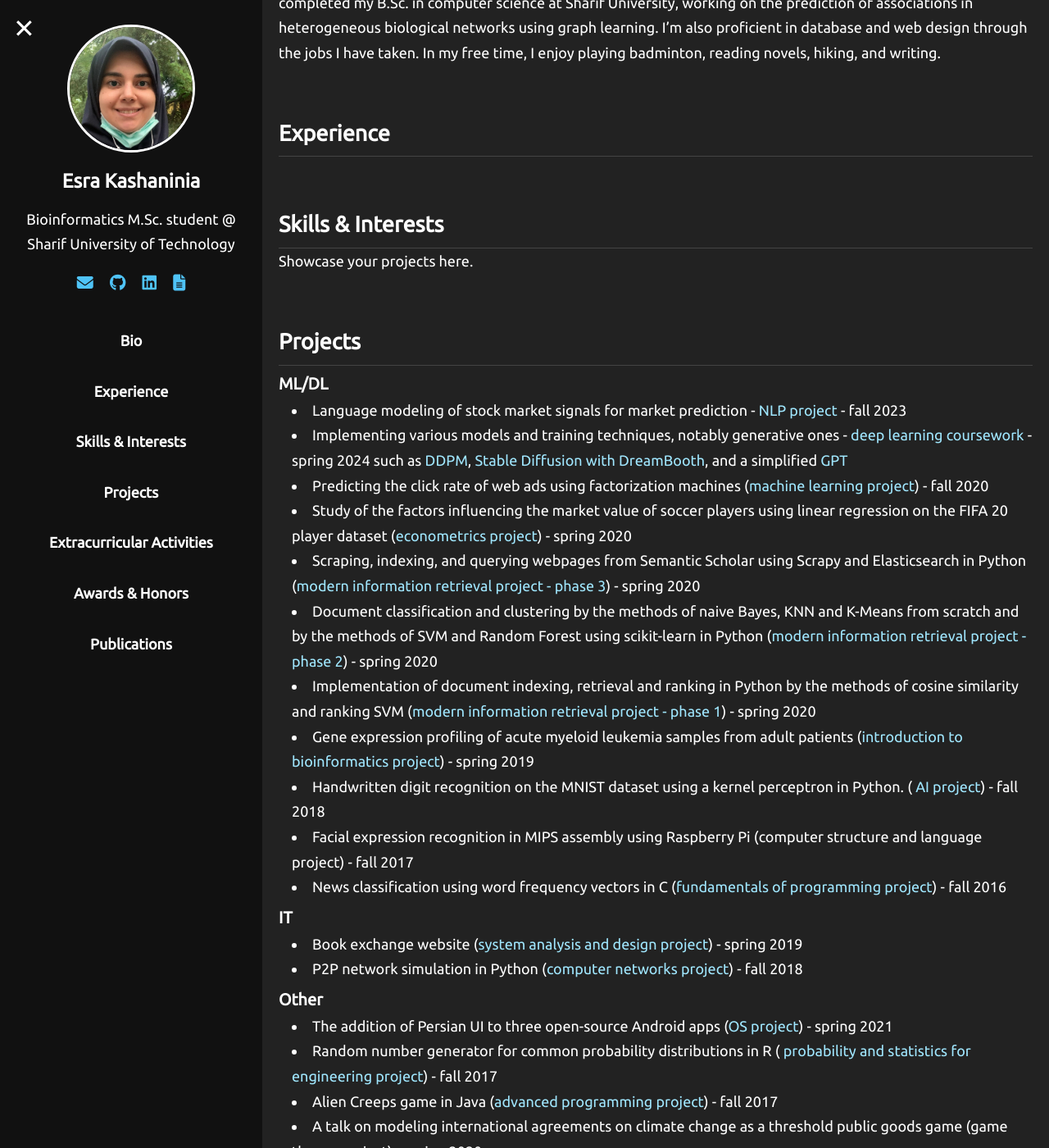
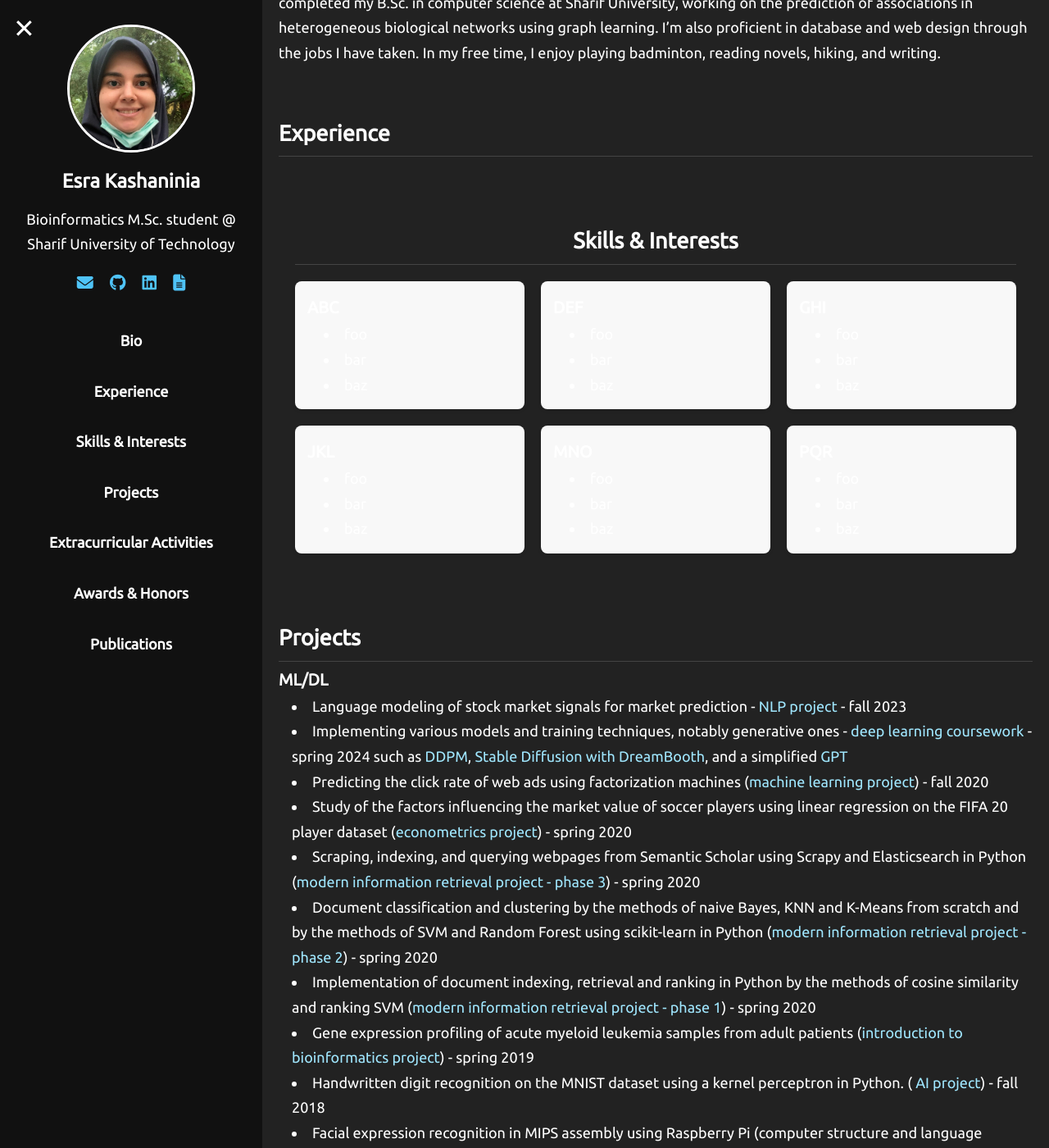
Before and after one commit to Esra-K/Esra-K.github.io, a Jekyll site: the page built from index.md, in a window 1280 px wide and 1400 px high, scrolled down 274 px. Shown: the whole window at 82% size. Built offline with Jekyll 4.4.1, drawn with Linux system fonts in a browser that asks for light colours.

Commit message:
added skills and interests grid

```diff
--- a/assets/css/style.css
+++ b/assets/css/style.css
@@ -148,9 +148,42 @@ body,
 
 .main-content a:hover,
 .main-content a:focus {
-  /* color: #ffffff; */
   text-decoration: underline;
 }
+
+/* added interests section for the 2 * 3 grid */
+#interests {
+  padding: 20px;
+}
+
+#interests h2 {
+  text-align: center;
+  margin-bottom: 20px;
+}
+
+.interests-grid {
+  display: grid;
+  grid-template-columns: repeat(3, 1fr); /* 3 equal-width columns */
+  grid-template-rows: repeat(2, auto); /* 2 rows, height auto */
+  gap: 20px; /* space between grid cells */
+}
+
+.interests-grid > div {
+  background: #f8f8f8; /* optional for visual separation */
+  padding: 15px;
+  border-radius: 8px;
+  box-shadow: 0 2px 4px rgba(0, 0, 0, 0.1);
+}
+
+.interests-grid h3 {
+  margin-top: 0;
+}
+
+.interests-grid ul {
+  padding-left: 20px;
+  margin: 0;
+}
+/* End of added interests section for the 2 * 3 grid */
 
 /* .navbar {
   background-color: #333;
--- a/index.md
+++ b/index.md
@@ -23,7 +23,56 @@ layout: default
 
   <section id="interests">
     <h2>Skills & Interests</h2>
-    <p>Showcase your projects here.</p>
+      <div class="interests-grid">
+    <div>
+      <h3>ABC</h3>
+      <ul>
+        <li>foo</li>
+        <li>bar</li>
+        <li>baz</li>
+      </ul>
+    </div>
+    <div>
+      <h3>DEF</h3>
+      <ul>
+        <li>foo</li>
+        <li>bar</li>
+        <li>baz</li>
+      </ul>
+    </div>
+    <div>
+      <h3>GHI</h3>
+      <ul>
+        <li>foo</li>
+        <li>bar</li>
+        <li>baz</li>
+      </ul>
+    </div>
+    <div>
+      <h3>JKL</h3>
+      <ul>
+        <li>foo</li>
+        <li>bar</li>
+        <li>baz</li>
+      </ul>
+    </div>
+    <div>
+      <h3>MNO</h3>
+      <ul>
+        <li>foo</li>
+        <li>bar</li>
+        <li>baz</li>
+      </ul>
+    </div>
+    <div>
+      <h3>PQR</h3>
+      <ul>
+        <li>foo</li>
+        <li>bar</li>
+        <li>baz</li>
+      </ul>
+    </div>
+  </div>
   </section>
   <section id="projects">
   <h2>Projects</h2>
```
